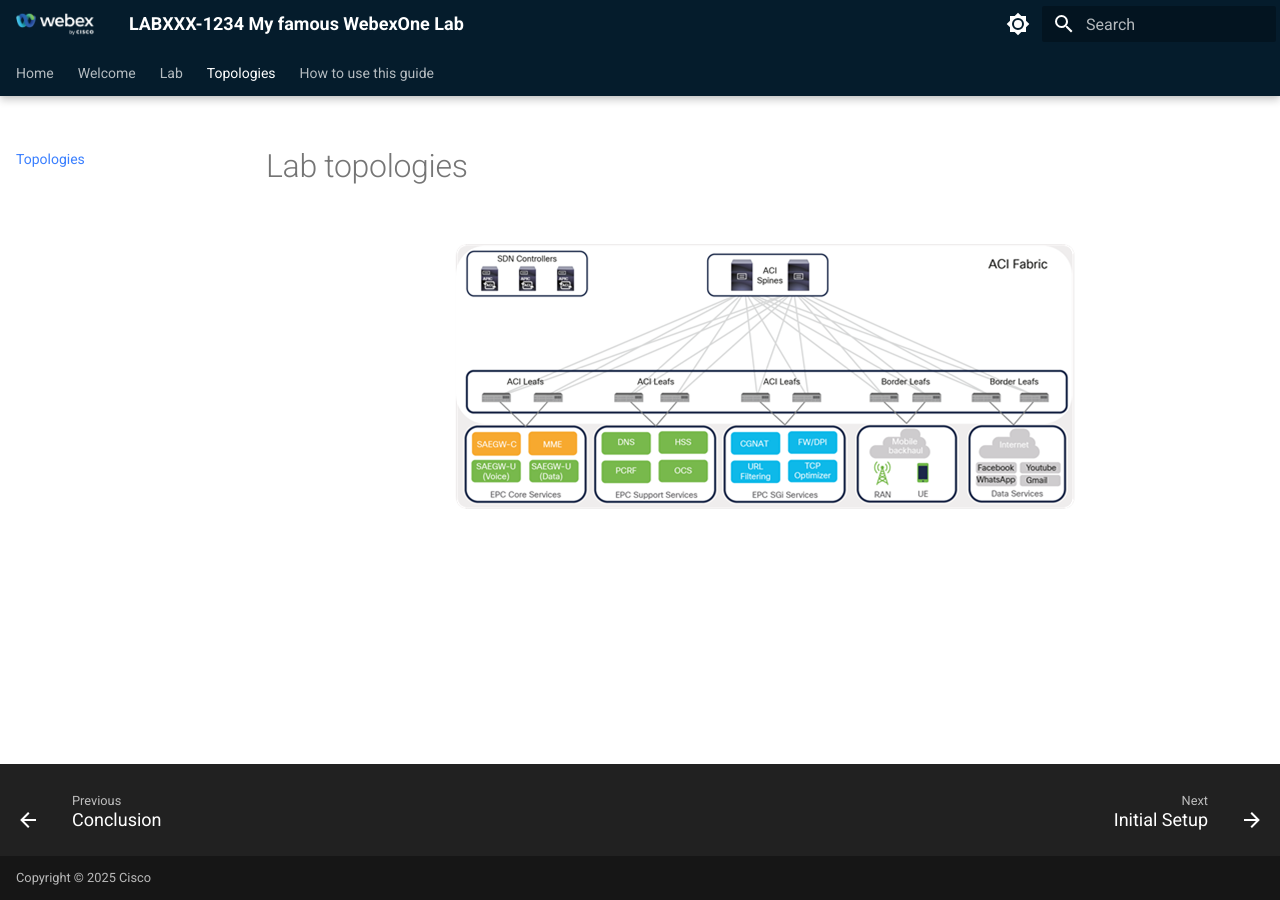
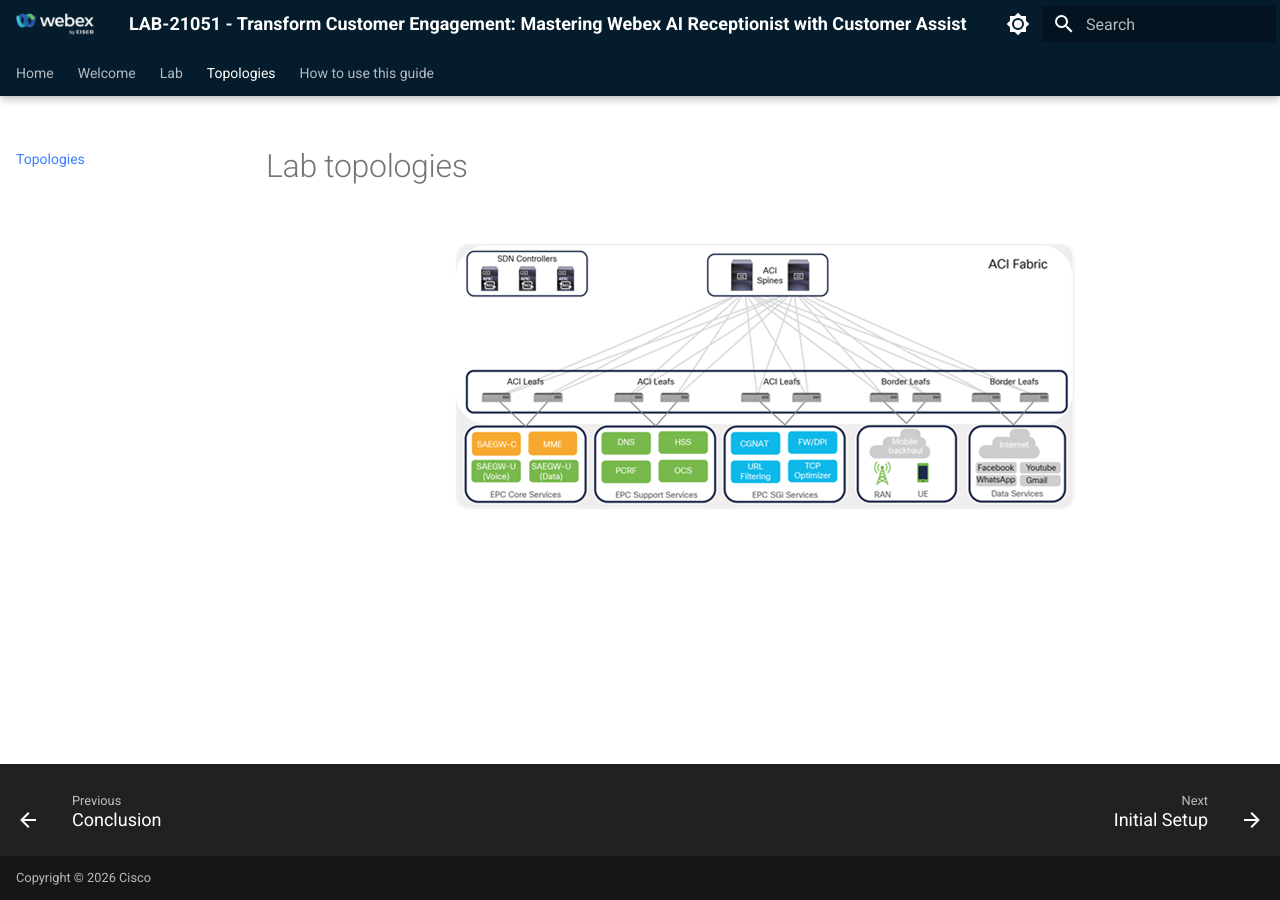
Before and after one commit to WebexCC-SA/LAB-21074, an MkDocs documentation site: the page built from docs/topologies.md, in a window 1280 px wide. Built offline with MkDocs 1.6.1 and Material for MkDocs 9.7.7, drawn with Linux system fonts in a browser that asks for light colours.

Commit message:
Lab Setup

```diff
--- a/mkdocs.yml
+++ b/mkdocs.yml
@@ -1,8 +1,8 @@
 ---
-site_name: LABXXX-1234 My famous WebexOne Lab # This must begin with the session ID, e.g. LABXXX-1234 This is my Cisco Live Lab
-site_description: LABXXX-1234 My famous WebexOne Lab # must be same as "site_name"
-site_author: John Doe
-copyright: Copyright &copy; 2025 Cisco
+site_name: "LAB-21051 - Transform Customer Engagement: Mastering Webex AI Receptionist with Customer Assist" # This must begin with the session ID, e.g. LABXXX-1234 This is my Cisco Live Lab
+site_description: "LAB-21051 - Transform Customer Engagement: Mastering Webex AI Receptionist with Customer Assist" # must be same as "site_name"
+site_author: Eddy Chandra, Kalpesh Patil
+copyright: Copyright &copy; 2026 Cisco
 theme:
   name: material
   features:
@@ -35,7 +35,7 @@
   favicon: template_assets/webex75.png
 extra:
   generator: false
-  repo: "https://github.com/kevsimps/wx1_26.git"
+  repo: "https://github.com/WebexCC-SA/LAB-21074.git"
   site_event: test
 extra_css:
   - stylesheets/extra.css
```
Also changed, not shown: README.md (+2 -2 lines).
